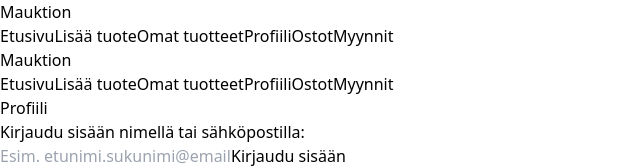
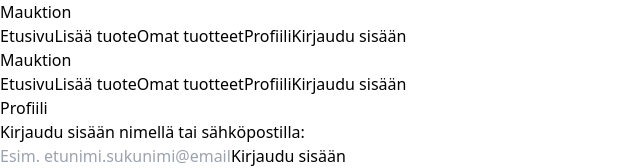
Before and after one commit to ossir1/mauktion-next, a Next.js app: page /profile in a window 1280 px wide. Shown: the top 168 px of the page, without its empty margins (0-640 px from the left). Built offline with nearby package versions, Linux system fonts and the light colour scheme.

Commit message:
Update Header.tsx

```diff
--- a/components/Header.tsx
+++ b/components/Header.tsx
@@ -1,15 +1,20 @@
 import Link from 'next/link'
 import { useEffect, useState } from 'react'
+import { useRouter } from 'next/router'
 
 export default function Header() {
-  const [userName, setUserName] = useState('')
+  const [username, setUsername] = useState('')
+  const router = useRouter()
 
   useEffect(() => {
-    const savedName = localStorage.getItem('mauktion-username')
-    if (savedName) {
-      setUserName(savedName)
-    }
+    const name = localStorage.getItem('mauktion-username')
+    if (name) setUsername(name)
   }, [])
+
+  const handleLogout = () => {
+    localStorage.removeItem('mauktion-username')
+    router.push('/login')
+  }
 
   return (
     <header className="bg-white shadow p-4 mb-6">
@@ -22,12 +27,16 @@ export default function Header() {
           <Link href="/add" className="text-gray-700 hover:text-blue-700">Lisää tuote</Link>
           <Link href="/my-products" className="text-gray-700 hover:text-blue-700">Omat tuotteet</Link>
           <Link href="/profile" className="text-gray-700 hover:text-blue-700">Profiili</Link>
-          <Link href="/purchases" className="text-gray-700 hover:text-blue-700">Ostot</Link>
-          <Link href="/sales" className="text-gray-700 hover:text-blue-700">Myynnit</Link>
 
-
-          {userName && (
-            <span className="text-sm text-gray-500 ml-4">Tervetuloa, <strong>{userName}</strong></span>
+          {username ? (
+            <>
+              <span className="text-sm text-gray-600">Tervetuloa, {username}!</span>
+              <button onClick={handleLogout} className="text-red-600 underline text-sm ml-2">
+                Kirjaudu ulos
+              </button>
+            </>
+          ) : (
+            <Link href="/login" className="text-blue-600 underline text-sm">Kirjaudu sisään</Link>
           )}
         </nav>
       </div>
```
